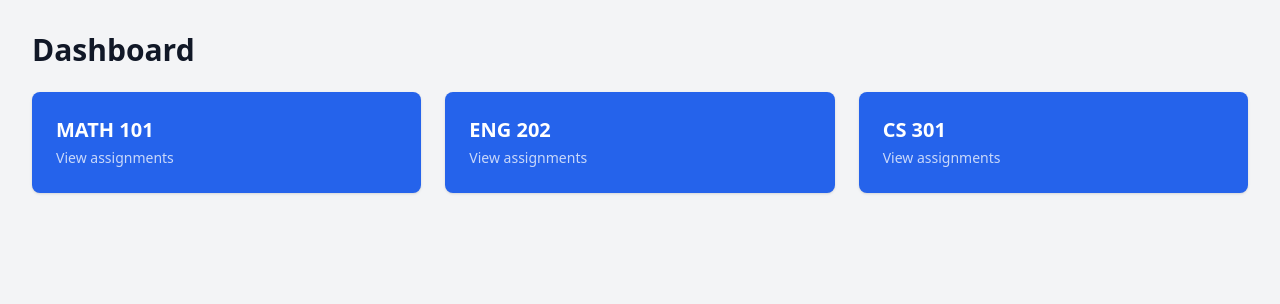
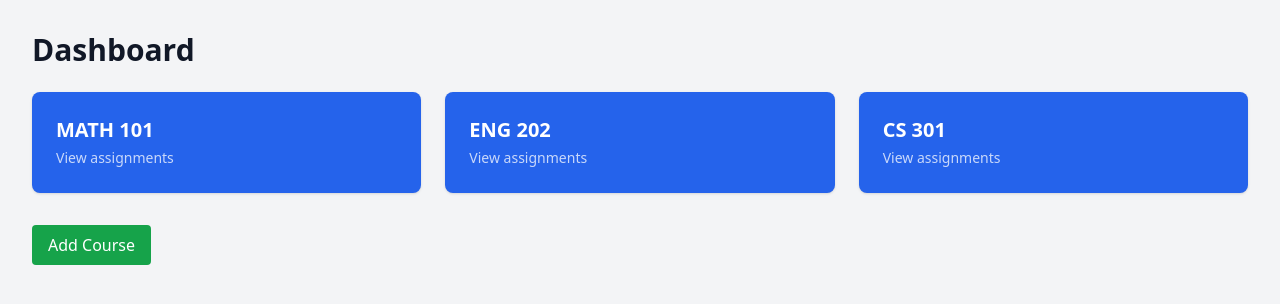
Before and after one commit to jasper225/elevenfiftynine, a React (Vite) app in the folder client/: page /dashboard in a window 1280 px wide. Shown: the top 304 px of the page. Built offline with nearby package versions, Linux system fonts and the light colour scheme; no server answers.

Commit message:
Login page runtime error fix

```diff
--- a/client/package.json
+++ b/client/package.json
@@ -25,6 +25,6 @@
     "autoprefixer": "^10.4.16",
     "postcss": "^8.4.32",
     "tailwindcss": "^3.4.0",
-    "vite": "^8.0.11"
+    "vite": "^8.0.14"
   }
 }
--- a/client/src/pages/CoursePage.jsx
+++ b/client/src/pages/CoursePage.jsx
@@ -9,6 +9,7 @@ export default function CoursePage() {
         { id: 'list-1', title: 'Due', cards: ['Assignment 3', 'Assignment 4'] },
         { id: 'list-2', title: 'Submitted', cards: ['Assignment 5', 'Assignment 6'] },
         { id: 'list-3', title: 'Graded', cards: ['Assignment 1', 'Assignment 2'] },
+        { id: 'list-4', title: 'Upcoming', cards: ['Test 2', 'Quiz 4'] },
     ]);
 
  function handleDragEnd(event) {
@@ -63,7 +64,7 @@ export default function CoursePage() {
             </SortableContext>
           </div>
         ))}
-
+            <button style={{ height: "40px", alignSelf: "start" }}>+ Add Assignment</button>
             </div>
         </div>
     </DndContext>
--- a/client/src/pages/DashboardPage.jsx
+++ b/client/src/pages/DashboardPage.jsx
@@ -24,6 +24,12 @@ export default function DashboardPage() {
           </div>
         ))}
       </div>
+      <button
+        onClick={() => navigate('/add-course')}
+        className="mt-8 px-4 py-2 bg-green-600 text-white rounded hover:bg-green-700"
+      >
+        Add Course
+      </button>
     </div>
   );
 }
--- a/client/src/pages/LoginPage.jsx
+++ b/client/src/pages/LoginPage.jsx
@@ -4,10 +4,10 @@ import { useAuthStore } from '../store/authStore';
 
 
 export default function LoginPage() {
-
+    const navigate = useNavigate();
     const [email, setEmail] = React.useState('');
     const [password, setPassword] = React.useState('');
-    const { login } = authStore();
+    const { login } = useAuthStore();
 
     const handleSubmit = async (e) => {
         e.preventDefault();
--- a/client/src/pages/RegisterPage.jsx
+++ b/client/src/pages/RegisterPage.jsx
@@ -27,9 +27,7 @@ export default function RegisterPage() {
                 <button type="submit">Register</button>
             </form>
             <p>Already have an account? <a href="/login">Login here</a></p>
-            if (name && email && password) {
-                navigate('/dashboard')
-            }
+
         </div>
     );
 }
```
Also changed, not shown: package.json (+12 -1 lines), 2 other files (tests, documents, lock files or other folders).
